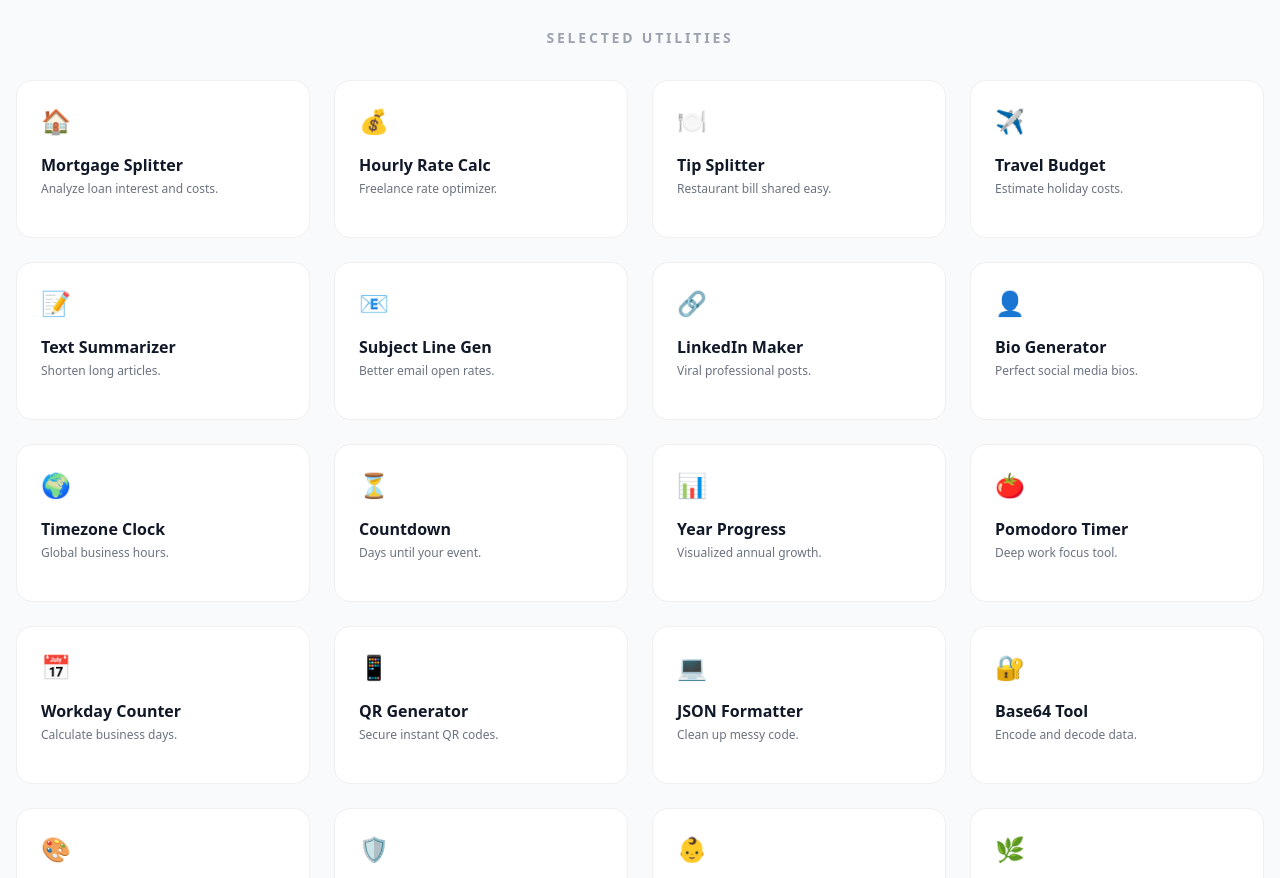
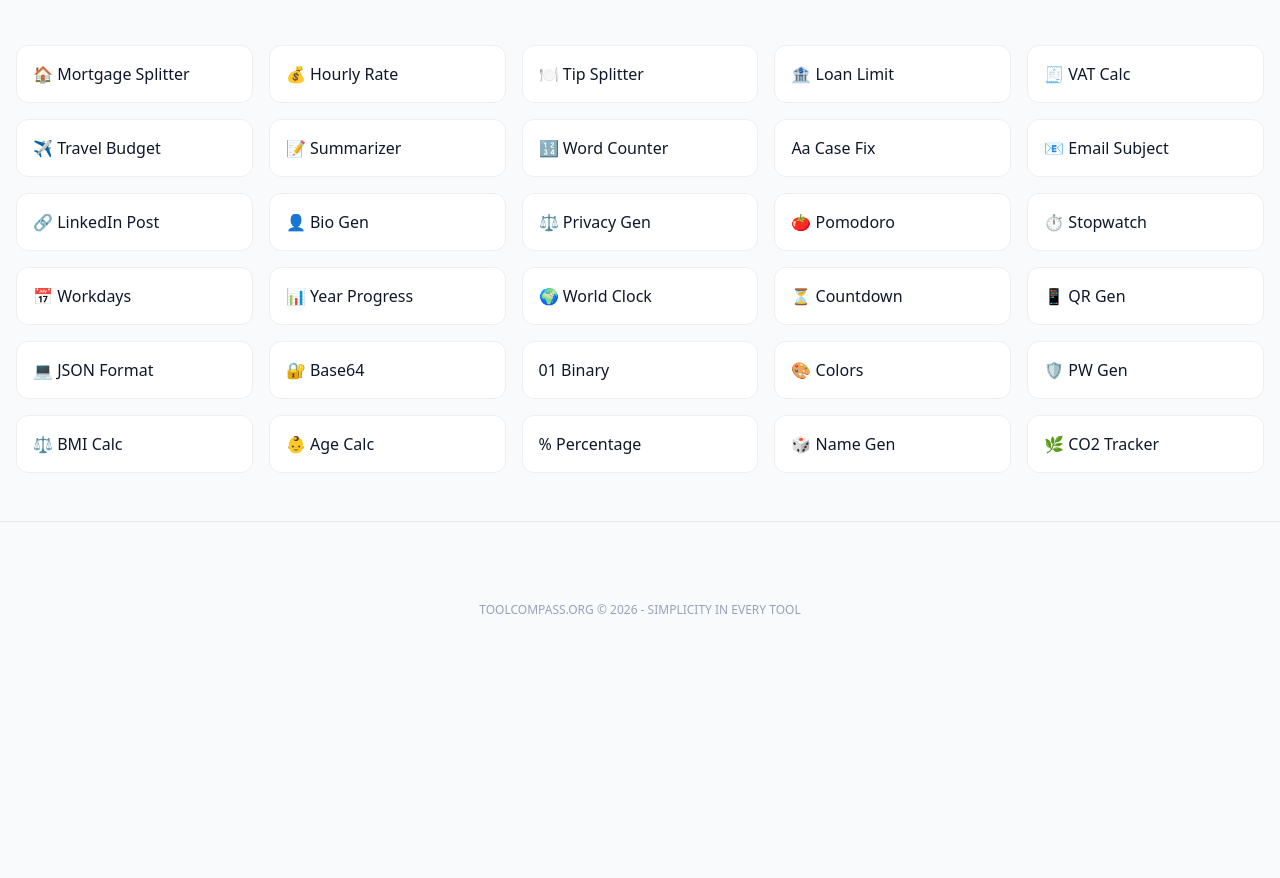
Before and after one commit to gerhet/toolcompass, a plain HTML site: page index.html in a window 1280 px wide. Shown: the part 84-962 px from the top of the page. After the commit the page ends 800 px from the top, so only its background shows below. Drawn offline with nearby package versions, Linux system fonts and the light colour scheme.

Commit message:
Update index.html

```diff
--- a/index.html
+++ b/index.html
@@ -3,136 +3,64 @@
 <head>
     <meta charset="UTF-8">
     <meta name="viewport" content="width=device-width, initial-scale=1.0">
-    <title>ToolCompass | 20+ Free Professional Online Utilities</title>
+    <title>ToolCompass | 30 Free Online Tools</title>
     <script src="https://cdn.tailwindcss.com"></script>
     <style>
-        .tool-card { transition: all 0.3s cubic-bezier(0.4, 0, 0.2, 1); border: 1px solid #f0f0f0; display: flex; flex-direction: column; height: 100%; }
-        .tool-card:hover { transform: translateY(-5px); box-shadow: 0 15px 30px rgba(0,0,0,0.07); border-color: #3b82f6; }
+        .card { transition: all 0.2s; border: 1px solid #eee; }
+        .card:hover { transform: translateY(-3px); border-color: #3b82f6; box-shadow: 0 10px 20px -5px rgba(0,0,0,0.1); }
     </style>
 </head>
-<body class="bg-gray-50 text-gray-900 font-sans">
-
-    <header class="bg-white shadow-sm sticky top-0 z-50 py-4">
+<body class="bg-slate-50 text-slate-900 font-sans">
+    <header class="bg-white border-b py-6 sticky top-0 z-50">
         <div class="container mx-auto px-4 flex justify-between items-center">
-            <div class="flex items-center space-x-2"><span class="text-2xl">🧭</span><span class="text-2xl font-bold text-blue-600 tracking-tighter">ToolCompass.org</span></div>
-            <div class="bg-blue-600 text-white text-[10px] font-black px-3 py-1 rounded-full uppercase tracking-widest">20 Tools Active</div>
+            <h1 class="text-2xl font-black text-blue-600">🧭 ToolCompass</h1>
+            <span class="bg-blue-100 text-blue-700 text-[10px] font-bold px-3 py-1 rounded-full uppercase">30 Tools Live</span>
         </div>
     </header>
 
     <main class="container mx-auto px-4 py-12">
-        <h2 class="text-sm font-black text-gray-400 uppercase tracking-[0.2em] mb-8 text-center">Selected Utilities</h2>
+        <div class="grid grid-cols-2 md:grid-cols-3 lg:grid-cols-5 gap-4">
 
-        <div class="grid grid-cols-1 md:grid-cols-2 lg:grid-cols-4 gap-6">
+            <a href="/mortgage-splitter" class="card bg-white p-4 rounded-xl">🏠 Mortgage Splitter</a>
+            <a href="/hourly-rate" class="card bg-white p-4 rounded-xl">💰 Hourly Rate</a>
+            <a href="/tip-splitter" class="card bg-white p-4 rounded-xl">🍽️ Tip Splitter</a>
+            <a href="/loan-affordability" class="card bg-white p-4 rounded-xl">🏦 Loan Limit</a>
+            <a href="/vat-calculator" class="card bg-white p-4 rounded-xl">🧾 VAT Calc</a>
+            <a href="/travel-budget-planner" class="card bg-white p-4 rounded-xl">✈️ Travel Budget</a>
 
-            <a href="/mortgage-splitter" class="tool-card bg-white p-6 rounded-2xl">
-                <span class="text-2xl mb-4">🏠</span>
-                <h3 class="font-bold mb-1">Mortgage Splitter</h3>
-                <p class="text-gray-500 text-xs mb-4">Analyze loan interest and costs.</p>
-            </a>
-            <a href="/hourly-rate" class="tool-card bg-white p-6 rounded-2xl">
-                <span class="text-2xl mb-4">💰</span>
-                <h3 class="font-bold mb-1">Hourly Rate Calc</h3>
-                <p class="text-gray-500 text-xs mb-4">Freelance rate optimizer.</p>
-            </a>
-            <a href="/tip-splitter" class="tool-card bg-white p-6 rounded-2xl">
-                <span class="text-2xl mb-4">🍽️</span>
-                <h3 class="font-bold mb-1">Tip Splitter</h3>
-                <p class="text-gray-500 text-xs mb-4">Restaurant bill shared easy.</p>
-            </a>
-            <a href="/travel-budget-planner" class="tool-card bg-white p-6 rounded-2xl">
-                <span class="text-2xl mb-4">✈️</span>
-                <h3 class="font-bold mb-1">Travel Budget</h3>
-                <p class="text-gray-500 text-xs mb-4">Estimate holiday costs.</p>
-            </a>
+            <a href="/text-summarizer" class="card bg-white p-4 rounded-xl">📝 Summarizer</a>
+            <a href="/word-counter" class="card bg-white p-4 rounded-xl">🔢 Word Counter</a>
+            <a href="/case-converter" class="card bg-white p-4 rounded-xl">Aa Case Fix</a>
+            <a href="/subject-line-generator" class="card bg-white p-4 rounded-xl">📧 Email Subject</a>
+            <a href="/linkedin-post-maker" class="card bg-white p-4 rounded-xl">🔗 LinkedIn Post</a>
+            <a href="/bio-generator" class="card bg-white p-4 rounded-xl">👤 Bio Gen</a>
+            <a href="/privacy-policy-generator" class="card bg-white p-4 rounded-xl">⚖️ Privacy Gen</a>
 
-            <a href="/text-summarizer" class="tool-card bg-white p-6 rounded-2xl">
-                <span class="text-2xl mb-4">📝</span>
-                <h3 class="font-bold mb-1">Text Summarizer</h3>
-                <p class="text-gray-500 text-xs mb-4">Shorten long articles.</p>
-            </a>
-            <a href="/subject-line-generator" class="tool-card bg-white p-6 rounded-2xl">
-                <span class="text-2xl mb-4">📧</span>
-                <h3 class="font-bold mb-1">Subject Line Gen</h3>
-                <p class="text-gray-500 text-xs mb-4">Better email open rates.</p>
-            </a>
-            <a href="/linkedin-post-maker" class="tool-card bg-white p-6 rounded-2xl">
-                <span class="text-2xl mb-4">🔗</span>
-                <h3 class="font-bold mb-1">LinkedIn Maker</h3>
-                <p class="text-gray-500 text-xs mb-4">Viral professional posts.</p>
-            </a>
-            <a href="/bio-generator" class="tool-card bg-white p-6 rounded-2xl">
-                <span class="text-2xl mb-4">👤</span>
-                <h3 class="font-bold mb-1">Bio Generator</h3>
-                <p class="text-gray-500 text-xs mb-4">Perfect social media bios.</p>
-            </a>
+            <a href="/pomodoro-timer" class="card bg-white p-4 rounded-xl">🍅 Pomodoro</a>
+            <a href="/stopwatch" class="card bg-white p-4 rounded-xl">⏱️ Stopwatch</a>
+            <a href="/workday-counter" class="card bg-white p-4 rounded-xl">📅 Workdays</a>
+            <a href="/year-progress" class="card bg-white p-4 rounded-xl">📊 Year Progress</a>
+            <a href="/timezone-clock" class="card bg-white p-4 rounded-xl">🌍 World Clock</a>
+            <a href="/countdown-generator" class="card bg-white p-4 rounded-xl">⏳ Countdown</a>
 
-            <a href="/timezone-clock" class="tool-card bg-white p-6 rounded-2xl">
-                <span class="text-2xl mb-4">🌍</span>
-                <h3 class="font-bold mb-1">Timezone Clock</h3>
-                <p class="text-gray-500 text-xs mb-4">Global business hours.</p>
-            </a>
-            <a href="/countdown-generator" class="tool-card bg-white p-6 rounded-2xl">
-                <span class="text-2xl mb-4">⏳</span>
-                <h3 class="font-bold mb-1">Countdown</h3>
-                <p class="text-gray-500 text-xs mb-4">Days until your event.</p>
-            </a>
-            <a href="/year-progress" class="tool-card bg-white p-6 rounded-2xl">
-                <span class="text-2xl mb-4">📊</span>
-                <h3 class="font-bold mb-1">Year Progress</h3>
-                <p class="text-gray-500 text-xs mb-4">Visualized annual growth.</p>
-            </a>
-            <a href="/pomodoro-timer" class="tool-card bg-white p-6 rounded-2xl">
-                <span class="text-2xl mb-4">🍅</span>
-                <h3 class="font-bold mb-1">Pomodoro Timer</h3>
-                <p class="text-gray-500 text-xs mb-4">Deep work focus tool.</p>
-            </a>
-            <a href="/workday-counter" class="tool-card bg-white p-6 rounded-2xl">
-                <span class="text-2xl mb-4">📅</span>
-                <h3 class="font-bold mb-1">Workday Counter</h3>
-                <p class="text-gray-500 text-xs mb-4">Calculate business days.</p>
-            </a>
+            <a href="/qr-generator" class="card bg-white p-4 rounded-xl">📱 QR Gen</a>
+            <a href="/json-formatter" class="card bg-white p-4 rounded-xl">💻 JSON Format</a>
+            <a href="/base64-tool" class="card bg-white p-4 rounded-xl">🔐 Base64</a>
+            <a href="/binary-converter" class="card bg-white p-4 rounded-xl">01 Binary</a>
+            <a href="/color-palette" class="card bg-white p-4 rounded-xl">🎨 Colors</a>
+            <a href="/password-generator" class="card bg-white p-4 rounded-xl">🛡️ PW Gen</a>
 
-            <a href="/qr-generator" class="tool-card bg-white p-6 rounded-2xl">
-                <span class="text-2xl mb-4">📱</span>
-                <h3 class="font-bold mb-1">QR Generator</h3>
-                <p class="text-gray-500 text-xs mb-4">Secure instant QR codes.</p>
-            </a>
-            <a href="/json-formatter" class="tool-card bg-white p-6 rounded-2xl">
-                <span class="text-2xl mb-4">💻</span>
-                <h3 class="font-bold mb-1">JSON Formatter</h3>
-                <p class="text-gray-500 text-xs mb-4">Clean up messy code.</p>
-            </a>
-            <a href="/base64-tool" class="tool-card bg-white p-6 rounded-2xl">
-                <span class="text-2xl mb-4">🔐</span>
-                <h3 class="font-bold mb-1">Base64 Tool</h3>
-                <p class="text-gray-500 text-xs mb-4">Encode and decode data.</p>
-            </a>
-            <a href="/color-palette" class="tool-card bg-white p-6 rounded-2xl">
-                <span class="text-2xl mb-4">🎨</span>
-                <h3 class="font-bold mb-1">Color Palette</h3>
-                <p class="text-gray-500 text-xs mb-4">Random HEX schemes.</p>
-            </a>
-            <a href="/password-generator" class="tool-card bg-white p-6 rounded-2xl">
-                <span class="text-2xl mb-4">🛡️</span>
-                <h3 class="font-bold mb-1">PW Generator</h3>
-                <p class="text-gray-500 text-xs mb-4">Secure random passwords.</p>
-            </a>
-            <a href="/age-calculator" class="tool-card bg-white p-6 rounded-2xl">
-                <span class="text-2xl mb-4">👶</span>
-                <h3 class="font-bold mb-1">Age Calculator</h3>
-                <p class="text-gray-500 text-xs mb-4">Exact age in days & months.</p>
-            </a>
-            <a href="/co2-travel-comparison" class="tool-card bg-white p-6 rounded-2xl">
-                <span class="text-2xl mb-4">🌿</span>
-                <h3 class="font-bold mb-1">CO2 Comparison</h3>
-                <p class="text-gray-500 text-xs mb-4">Travel footprint analyzer.</p>
-            </a>
+            <a href="/bmi-calculator" class="card bg-white p-4 rounded-xl">⚖️ BMI Calc</a>
+            <a href="/age-calculator" class="card bg-white p-4 rounded-xl">👶 Age Calc</a>
+            <a href="/percentage-calculator" class="card bg-white p-4 rounded-xl">% Percentage</a>
+            <a href="/name-generator" class="card bg-white p-4 rounded-xl">🎲 Name Gen</a>
+            <a href="/co2-travel-comparison" class="card bg-white p-4 rounded-xl">🌿 CO2 Tracker</a>
 
         </div>
     </main>
 
-    <footer class="text-center py-12 text-gray-400 text-[10px] font-bold uppercase tracking-widest border-t border-gray-100 mt-10">
-        &copy; 2026 ToolCompass.org | All Rights Reserved
+    <footer class="py-20 text-center text-slate-400 text-xs font-medium border-t">
+        TOOLCOMPASS.ORG &copy; 2026 - SIMPLICITY IN EVERY TOOL
     </footer>
 </body>
 </html>
```
